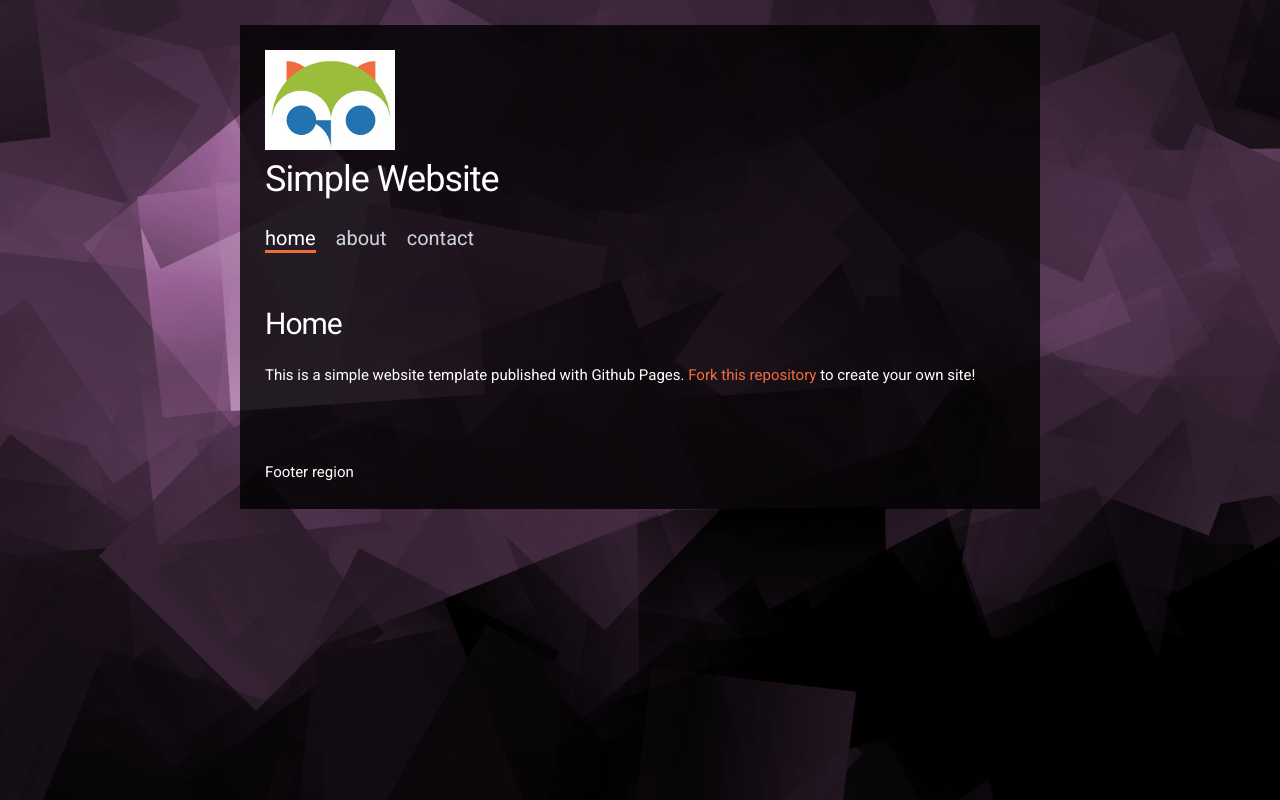
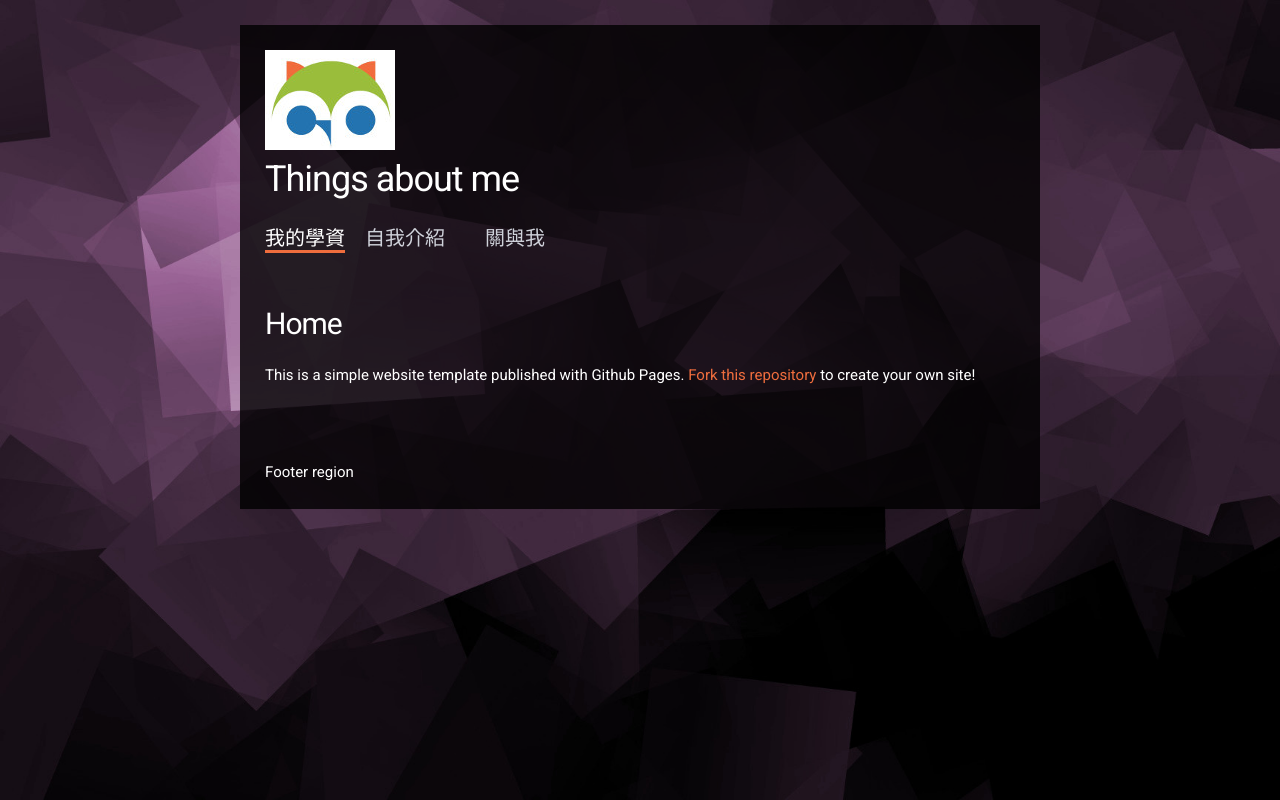
Before and after one commit to yihoowang/yihoowang.github.io, a plain HTML site: page index.html in a window 1280 px wide. Drawn offline with nearby package versions, Linux system fonts and the light colour scheme.

Commit message:
Update index.html

```diff
--- a/index.html
+++ b/index.html
@@ -3,7 +3,7 @@
   <head>
     <!-- Page setup -->
     <meta charset="utf-8">
-    <title>Your title here</title>
+    <title>Yihoo wang Coding  Wesbite!</title>
     <meta name="description" content="A brief description of your site for search engines">
     <meta name="author" content="Information about the author here">
     <meta name="viewport" content="width=device-width, initial-scale=1, maximum-scale=1, user-scalable=no"/>
@@ -29,13 +29,14 @@
 
     <header id="header">
       <img src="logo.jpg">
-      <h1>Simple Website</h1>
+      <h1>Things about me</h1>
 
       <!-- Menu link fragment #id should match a div id. Example: <a href="#home"> links to <div id="home"></div>  -->
       <ul class="main-menu">
-        <li><a href="#home">home</a></li>
-        <li><a href="#about">about</a></li>
-        <li><a href="#contact">contact</a></li>
+        <li><a href="#home">我的學資</a></li>
+        <li><a href="#about">自我介紹</a></li>
+        <li><a href="#about"></a></li>
+        <li><a href="#contact">關與我</a></li>
       </ul>
     </header>
 
```
